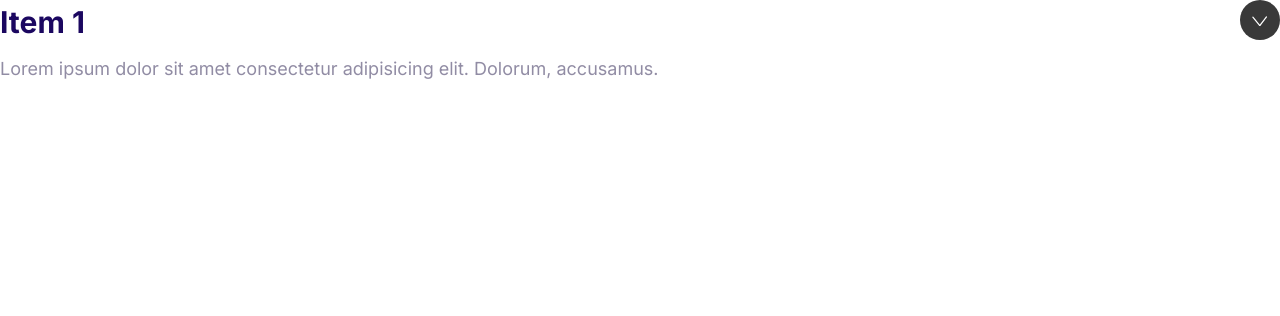
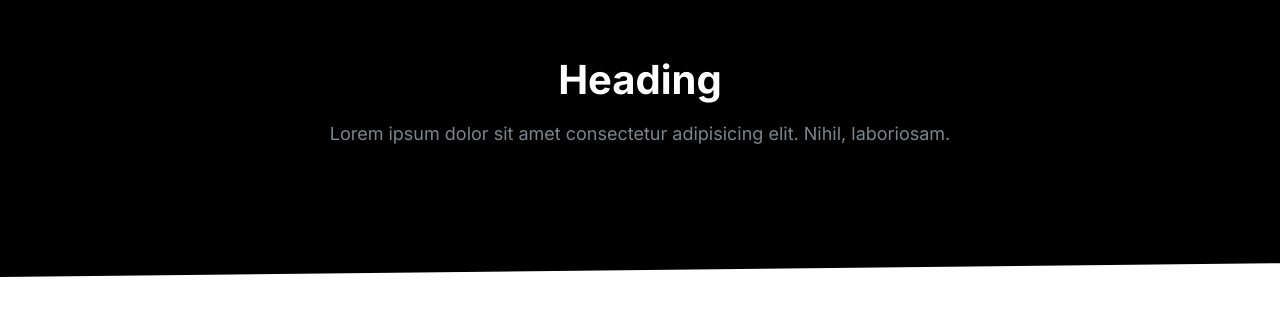
Before and after one commit to SaketKothari/cloudify, a plain HTML site: page index.html in a window 1280 px wide. Drawn offline with Linux system fonts and the light colour scheme.

Commit message:
Implemented blocks component

```diff
--- a/css/styles.css
+++ b/css/styles.css
@@ -602,3 +602,44 @@ a {
   max-height: 100vh;
   opacity: 1;
 }
+
+/* Blocks */
+.block {
+  --padding-vertical: 5rem;
+  padding: var(--padding-vertical) 2rem;
+}
+
+.block__header {
+  text-align: center;
+  margin-bottom: 4rem;
+}
+
+.block__heading {
+  margin-top: 0;
+}
+
+.block--dark {
+  background: #000;
+  color: #7b858b;
+}
+
+.block--dark h1,
+.block--dark h2,
+.block--dark h3 {
+  color: #fff;
+}
+
+.block--skewed-right {
+  padding-bottom: calc(var(--padding-vertical) + 4rem);
+  clip-path: polygon(0% 0%, 100% 0%, 100% 100%, 0% 95%);
+}
+
+.block--skewed-left {
+  padding-bottom: calc(var(--padding-vertical) + 4rem);
+  clip-path: polygon(0% 0%, 100% 0%, 100% 95%, 0% 100%);
+}
+
+.container {
+  max-width: 1140px;
+  margin: 0 auto;
+}
--- a/index.html
+++ b/index.html
@@ -14,18 +14,15 @@
     <link rel="stylesheet" href="css/styles.css" />
   </head>
   <body>
-    <div class="collapsible collapsible--expanded">
-      <header class="collapsible__header">
-        <h2 class="collapsible__heading">Item 1</h2>
-        <svg class="icon icon--white collapsible__chevron">
-          <use xlink:href="images/sprite.svg#chevron"></use>
-        </svg>
+    <section class="block block--dark block--skewed-left">
+      <header class="block__header">
+        <h2 class="block__heading">Heading</h2>
+        <p>
+          Lorem ipsum dolor sit amet consectetur adipisicing elit. Nihil,
+          laboriosam.
+        </p>
       </header>
-      <div class="collapsible__content">
-        Lorem ipsum dolor sit amet consectetur adipisicing elit. Dolorum,
-        accusamus.
-      </div>
-    </div>
+    </section>
 
     <script src="js/main.js"></script>
   </body>
```
Also changed, not shown: components/blocks.html (added, +9 -0 lines).
